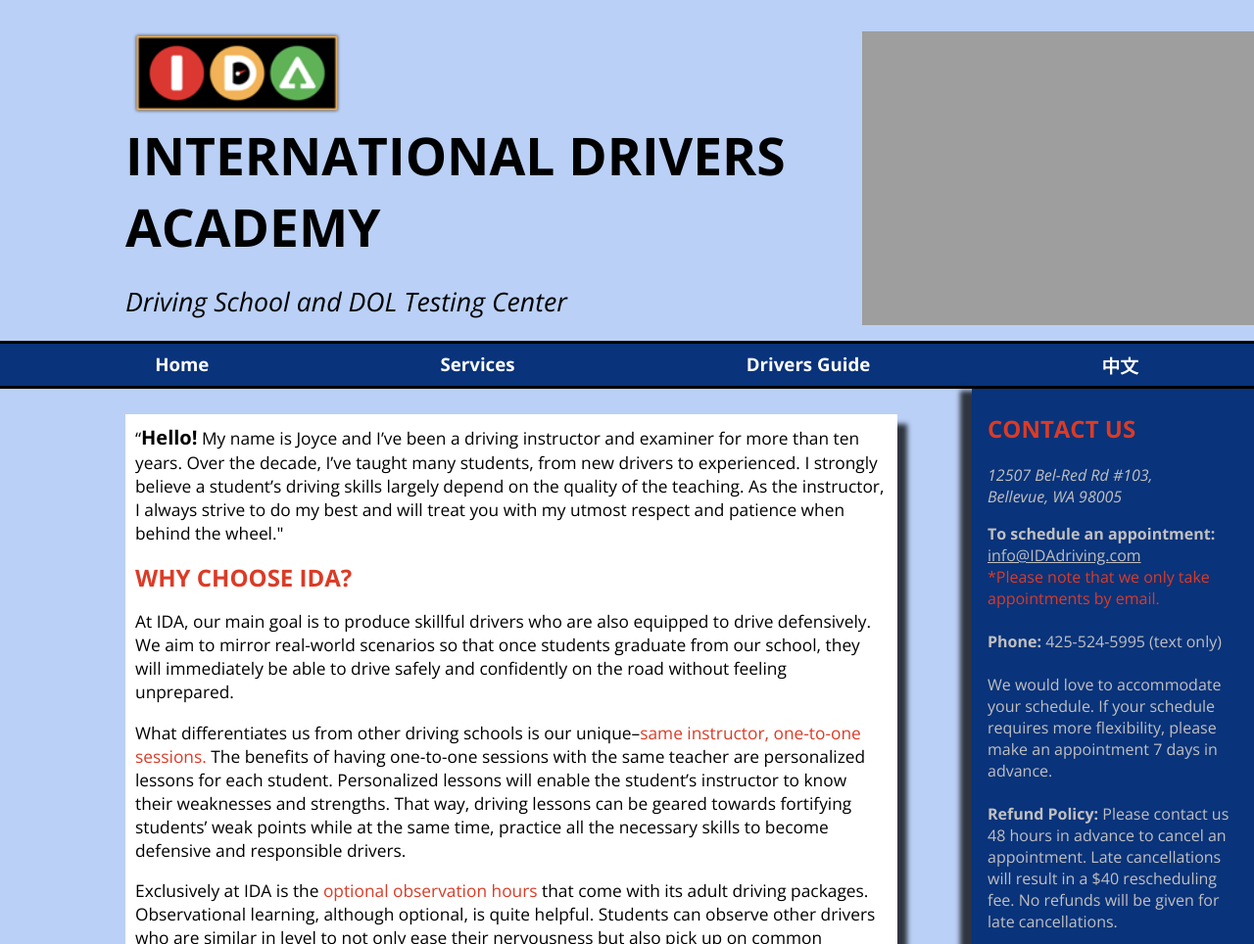
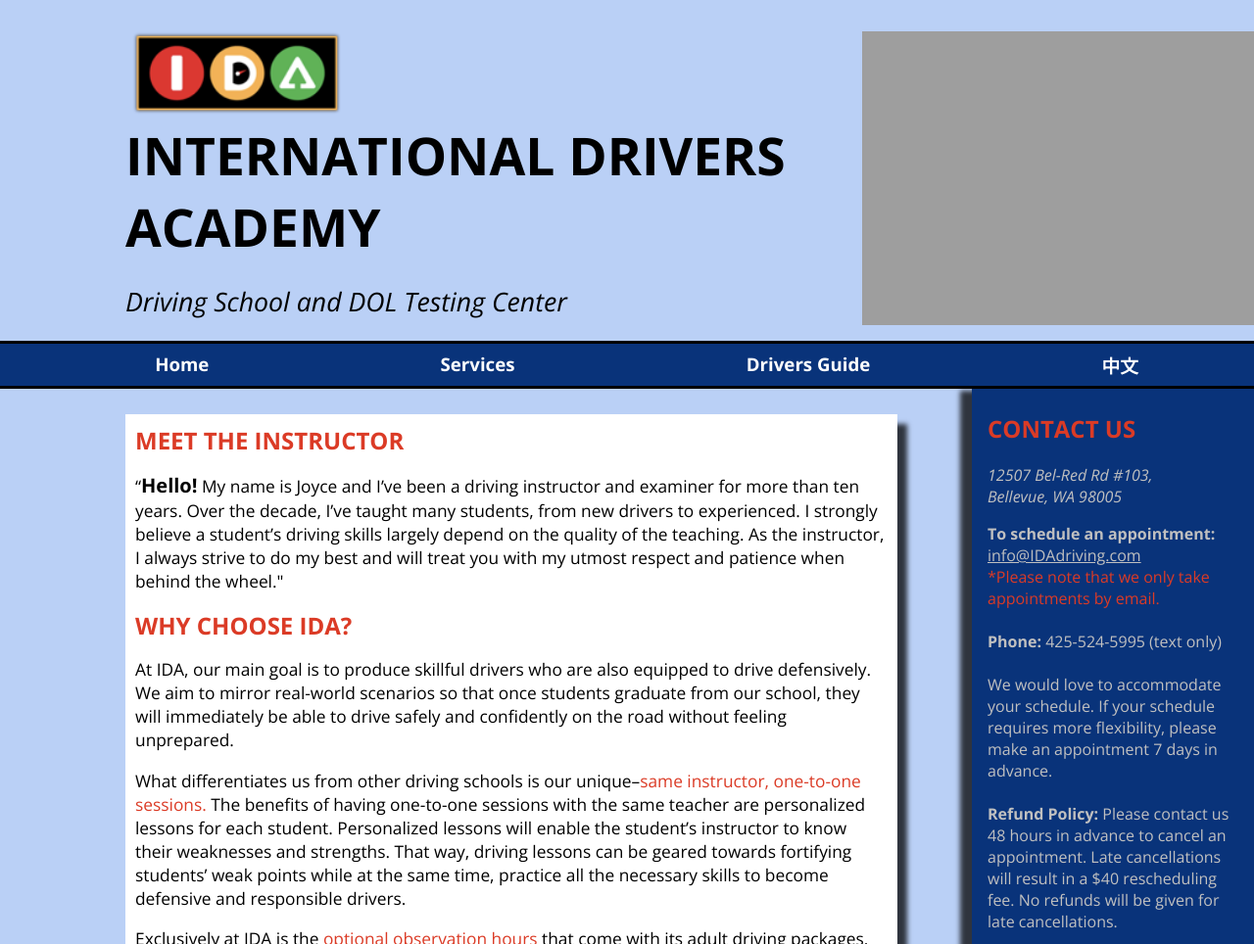
Before and after one commit to mariazh/IDA-Driving, a Jekyll site: the page built from index.html, in a window 1280 px wide, cut to the strip 0-964 px from the top of the page. Shown: the whole strip at 98% size. Built offline with Jekyll 4.4.1, drawn with Linux system fonts in a browser that asks for light colours.

Commit message:
Update index.html

```diff
--- a/index.html
+++ b/index.html
@@ -5,6 +5,10 @@
 css:
     - "/assets/css/index.css"
 ---
+
+<h1>
+    MEET THE INSTRUCTOR
+</h1>
 
 <p>
     “<strong id="hello">Hello!</strong> My name is Joyce and I’ve been a driving instructor and examiner for more than ten years.
```
